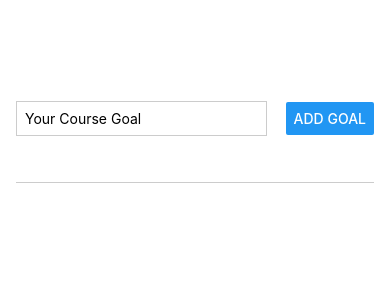
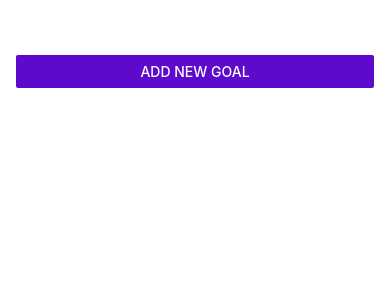
Before and after one commit to OkanAcioglu/CourseGoalsApp, a React Native app: screen / in a window 390 px wide. Shown: the top 300 px of the page. Built offline with nearby package versions, Linux system fonts and the light colour scheme.

Commit message:
styling-the-modal-overlay

```diff
--- a/App.js
+++ b/App.js
@@ -1,11 +1,16 @@
 import { useState } from 'react'
-import { StyleSheet, View, FlatList } from 'react-native'
+import { StyleSheet, View, FlatList, Button } from 'react-native'
 
 import GoalItem from './components/GoalItem'
 import GoalInput from './components/GoalInput'
 
 export default function App() {
+  const [modalIsVisible, setModalIsVisible] = useState(false)
   const [courseGoals, setCourseGoals] = useState([])
+
+  function startAddGoalHandler() {
+    setModalIsVisible(true)
+  }
 
   function addGoalHandler(enteredGoalText) {
     setCourseGoals((currentCourseGoals) => [
@@ -21,7 +26,12 @@
   }
   return (
     <View style={styles.appContainer}>
-      <GoalInput onAddGoal={addGoalHandler} />
+      <Button
+        title='Add New Goal'
+        color='#5e0acc'
+        onPress={startAddGoalHandler}
+      />
+      <GoalInput visible={modalIsVisible} onAddGoal={addGoalHandler} />
       <View style={styles.goalsContainer}>
         <FlatList
           data={courseGoals}
--- a/components/GoalInput.js
+++ b/components/GoalInput.js
@@ -1,4 +1,4 @@
-import { View, TextInput, Button, StyleSheet } from 'react-native'
+import { View, TextInput, Button, StyleSheet, Modal } from 'react-native'
 import { useState } from 'react'
 function GoalInput(props) {
   const [enteredGoalText, setEnteredGoalText] = useState('')
@@ -14,6 +14,7 @@
   }
 
   return (
+    <Modal visible={props.visible} animationType='slide'>
       <View style={styles.inputContainer}>
         <TextInput
           style={styles.textInput}
@@ -21,8 +22,16 @@
           onChangeText={goalInputHandler}
           value={enteredGoalText}
         />
+        <View style={styles.buttonContainer}>
+          <View style={styles.button}>
             <Button title='Add Goal' onPress={addGoalHandler} />
           </View>
+          <View style={styles.button}>
+            <Button title='Cancel' />
+          </View>
+        </View>
+      </View>
+    </Modal>
   )
 }
 
@@ -31,18 +40,27 @@
 const styles = StyleSheet.create({
   inputContainer: {
     flex: 1,
-    flexDirection: 'row',
-    justifyContent: 'space-between',
+    //flexDirection: 'column',
+    //justifyContent: 'space-between',
+    justifyContent: 'center',
     alignItems: 'center',
     marginBottom: 24,
     borderBottomWidth: 1,
     borderBottomColor: '#cccccc',
+    padding: 16,
   },
   textInput: {
     borderWidth: 1,
-    width: '70%',
+    width: '100%',
     borderColor: '#cccccc',
-    marginRight: 8,
     padding: 8,
   },
+  buttonContainer: {
+    marginTop: 16,
+    flexDirection: 'row',
+  },
+  button: {
+    width: '30%',
+    marginHorizontal: 8,
+  },
 })
```
Lines whose indentation alone changed are shown as unchanged.
